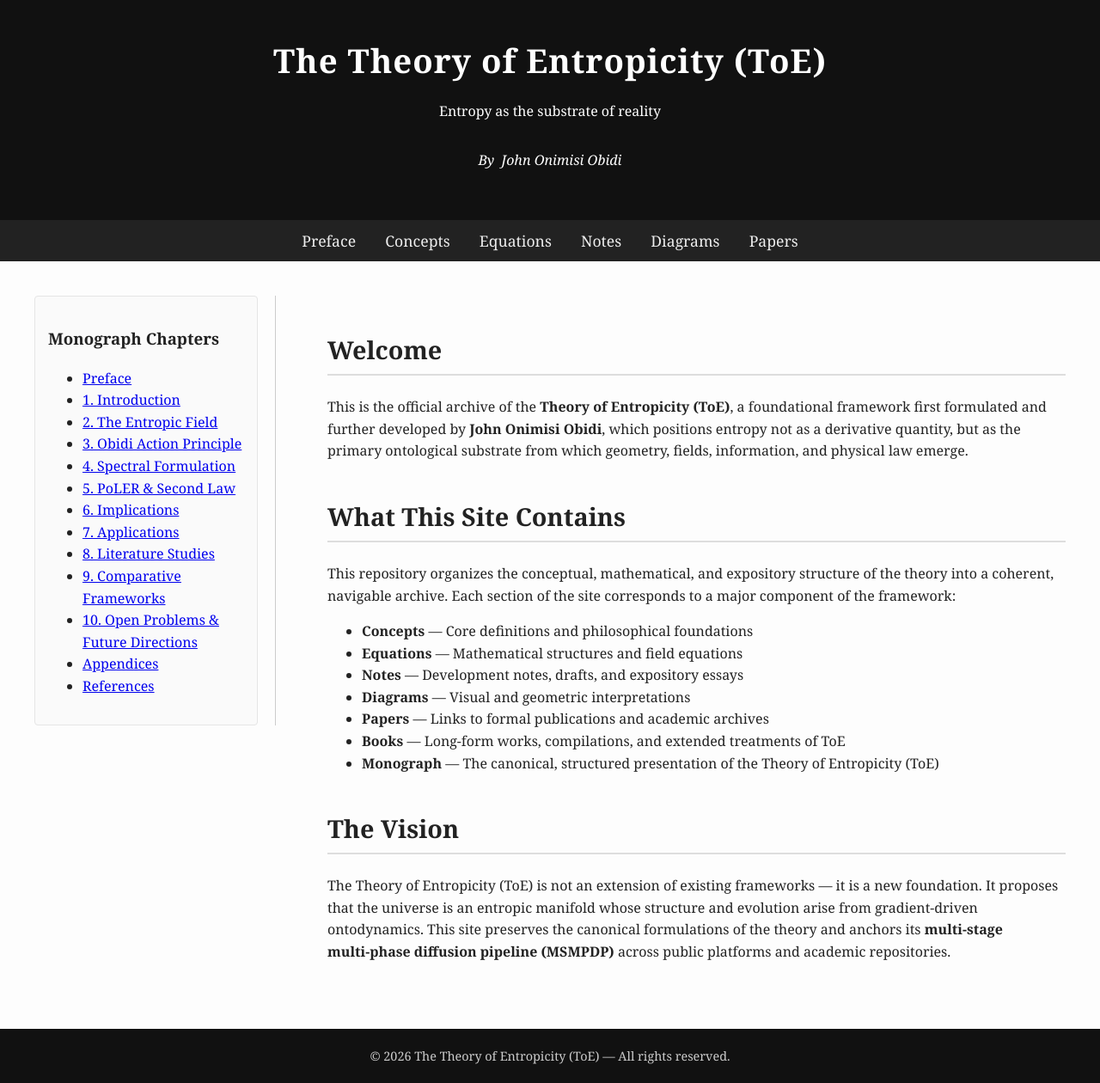
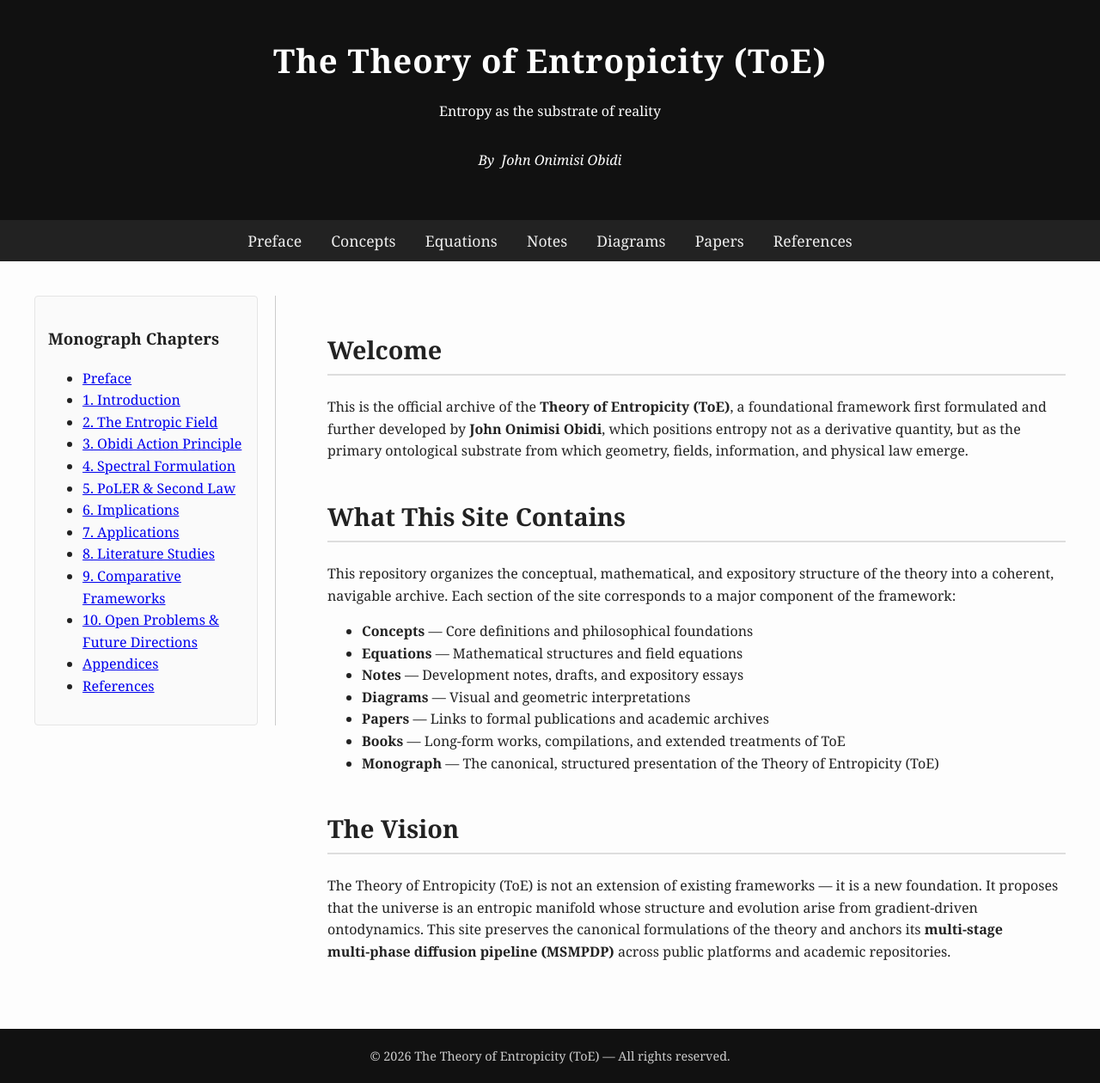
Before and after one commit to Entropicity/Theory-of-Entropicity-ToE, a Jekyll site: the page index.html, which Jekyll copies as it is, in a window 1280 px wide. Shown: the whole page at 86% size. Built offline with Jekyll 4.4.1, drawn with Linux system fonts in a browser that asks for light colours.

Commit message:
Update index.html

```diff
--- a/index.html
+++ b/index.html
@@ -266,6 +266,7 @@
     <a href="notes/">Notes</a>
     <a href="diagrams/">Diagrams</a>
     <a href="papers/">Papers</a>
+    <a href="references/">References</a>
 </nav>
 
 <div class="toe-flex-container">
```
